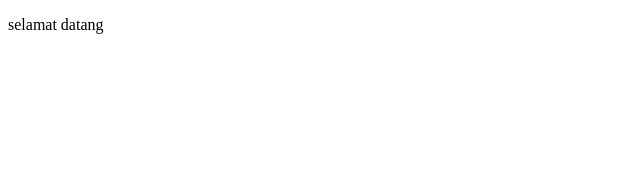
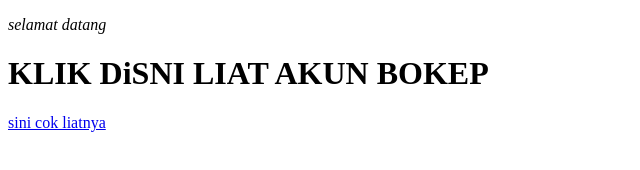
Before and after one commit to fadhilirsy0989/proyek-ecomerse, a plain HTML site: page index.html in a window 1280 px wide. Shown: the whole page, without its empty margins (0-640 px from the left). Drawn offline with Linux system fonts and the light colour scheme.

Commit message:
Update index.html

```diff
--- a/index.html
+++ b/index.html
@@ -6,9 +6,10 @@
     <title>fashion</title>
 </head>
 <body>
-    <p>selamat datang</p>
+    <p><i>selamat datang</i></p>
+    <h1>KLIK DiSNI LIAT AKUN BOKEP</h1>
+    <P><a href="https://www.youtube.com/watch?v=eOwtRnJemrg">sini cok liatnya</a></P>
 
 
 </body>
-
 </html>
```
